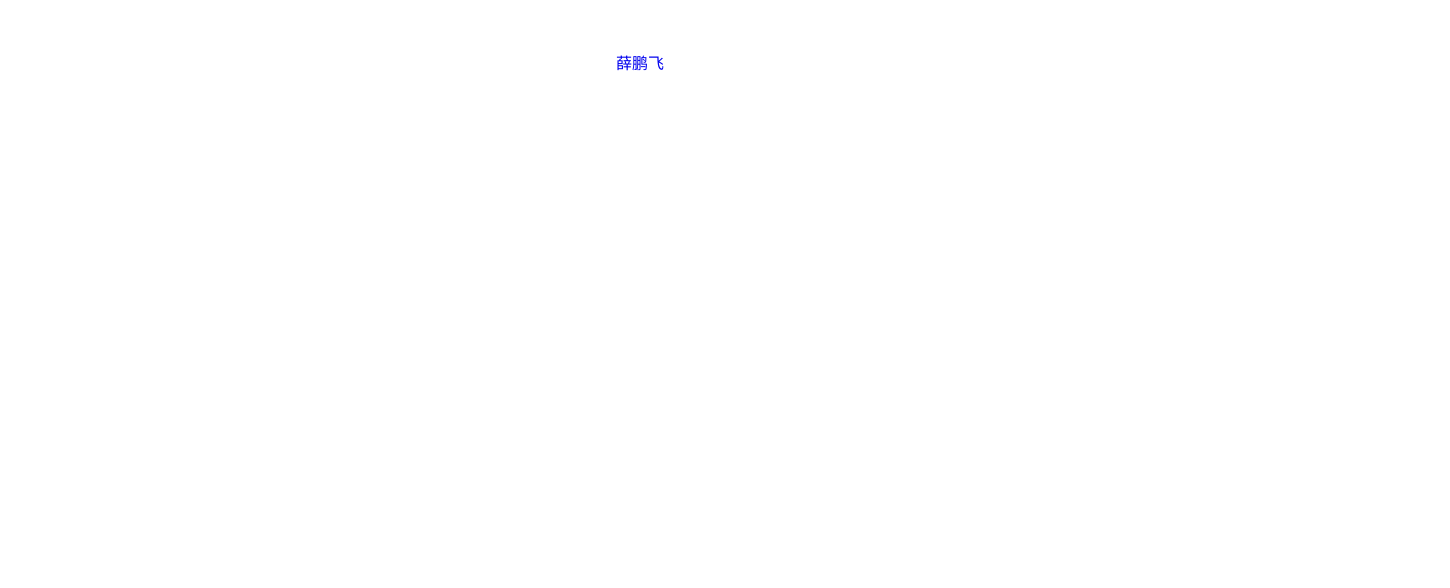
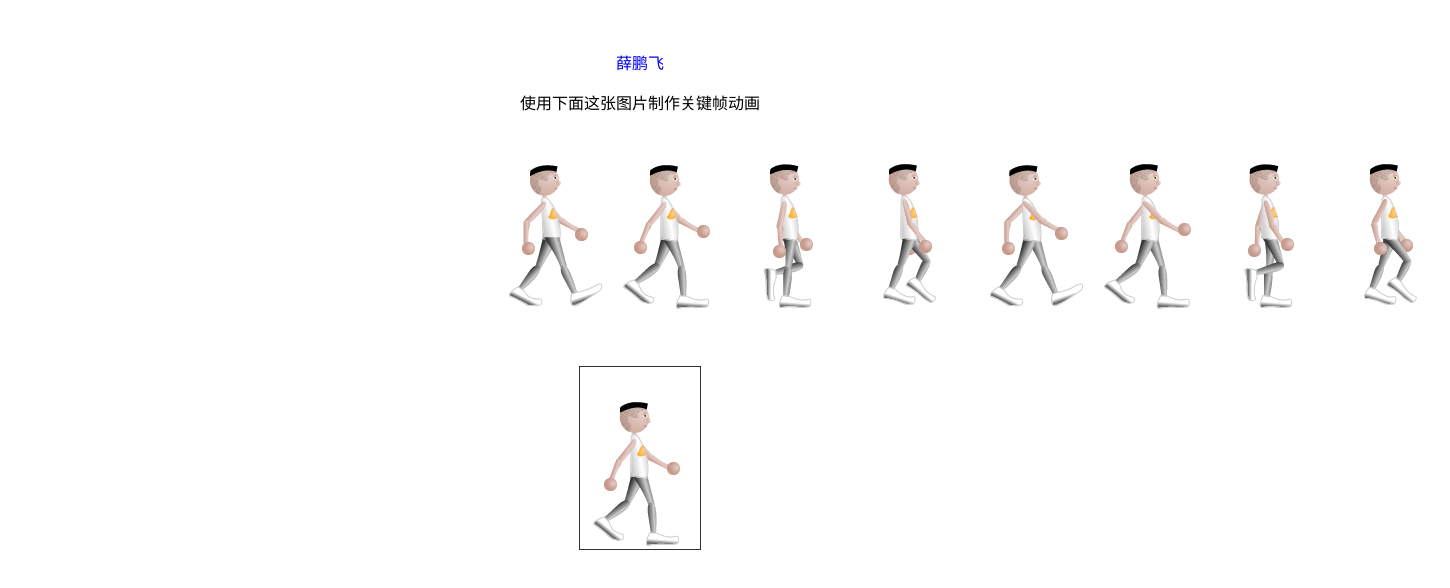
Before and after one commit to ThoffyXue/thoffyxue.github.io, a plain HTML site: page index.html in a window 1280 px wide. Shown: the whole page, 1450 px wide, since content can reach past the window. Drawn offline with Linux system fonts and the light colour scheme.

Commit message:
add much

```diff
--- a/index.html
+++ b/index.html
@@ -17,12 +17,50 @@
             text-decoration: none;
         }
 
+	       .walk_show{
+            width:120px;
+            height:182px;
+            border:1px solid #333;
+            margin:50px auto 0;
+            overflow:hidden;
+            position:relative;
+        }
+        .walk_show img{
+            position:absolute;
+            left:0px;
+            top:0px;
+        }
     </style>
+	    <script type="text/javascript">
+       /*
+		  制作关键帧动画：
+		  提示：通过定时器，定时改变div中的img的left属性值，img是定位在div中的，每次改变的值为120px，建议100毫秒改变一次，时间间隔还可以更长一点，通过调整设置最佳的时间间隔。
+
+       */
+
+       window.onload = function(){
+           var oImg = document.getElementById("img01");
+
+            var num = 0;
+           setInterval(function(){
+               num += -120;
+               if(num <= -960){
+                    num= 0;
+               }
+               oImg.style.left = num +"px";
+           },150);
+       }
+
+    </script>
 </head>
 <body>
     <div>
         <a href="http://blog.csdn.net/ThoffyXue/article/details/78607922">薛鹏飞</a>
-
+		   <p>使用下面这张图片制作关键帧动画</p>
+    <img src="images/walking.png" alt="人物走路">
+    <div class="walk_show">
+        <img src="images/walking.png" alt="人物走路" id="img01">
+    </div>
     </div>
 </body>
 </html>
```
